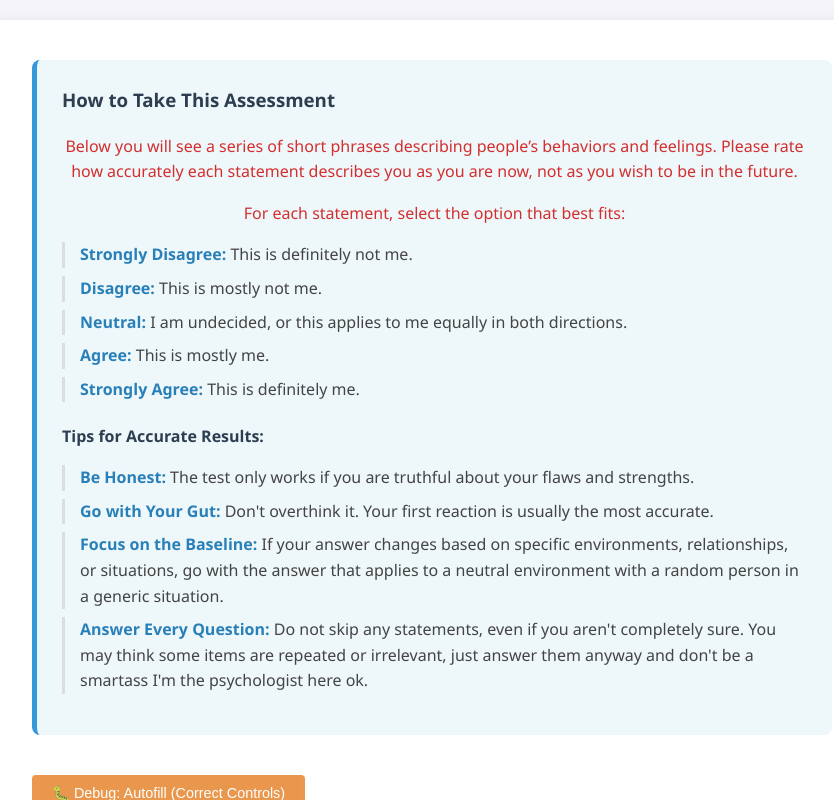
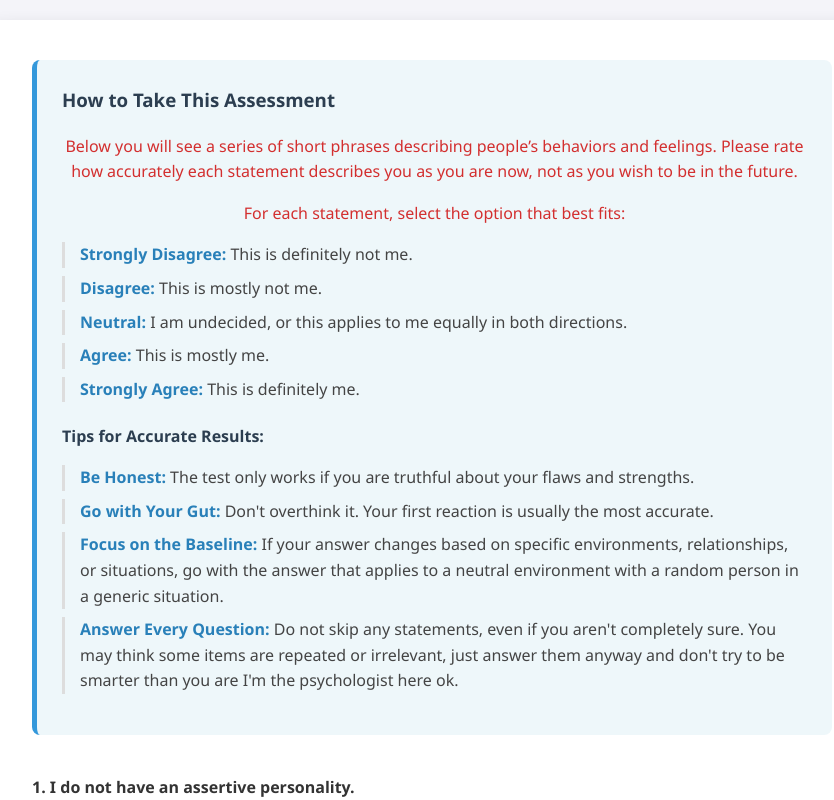
Before and after one commit to akhtarsahil/psychometric-tool, a plain HTML site: page index.html in a window 1280 px wide. Both pictures are taken after a click on the button "START". Shown: the top 800 px of the page, without its empty margins (208-1042 px from the left). Drawn offline with Linux system fonts and the light colour scheme.

Commit message:
Update instructions and remove debug button

```diff
--- a/index.html
+++ b/index.html
@@ -56,13 +56,11 @@
                         random person in a generic situation.</li>
                     <li><strong>Answer Every Question:</strong> Do not skip any statements, even if you aren't
                         completely sure. You may think some items are repeated or irrelevant, just answer them anyway
-                        and don't be a smartass I'm the psychologist here ok.</li>
+                        and don't try to be smarter than you are I'm the psychologist here ok.</li>
                 </ul>
             </div>
 
-            <!-- Temporary Debug Button -->
-            <button type="button" id="debug-btn" onclick="app.debugFill()">🐛 Debug: Autofill (Correct
-                Controls)</button>
+
 
             <div id="questions-container">
                 <!-- Items injected here -->
```
